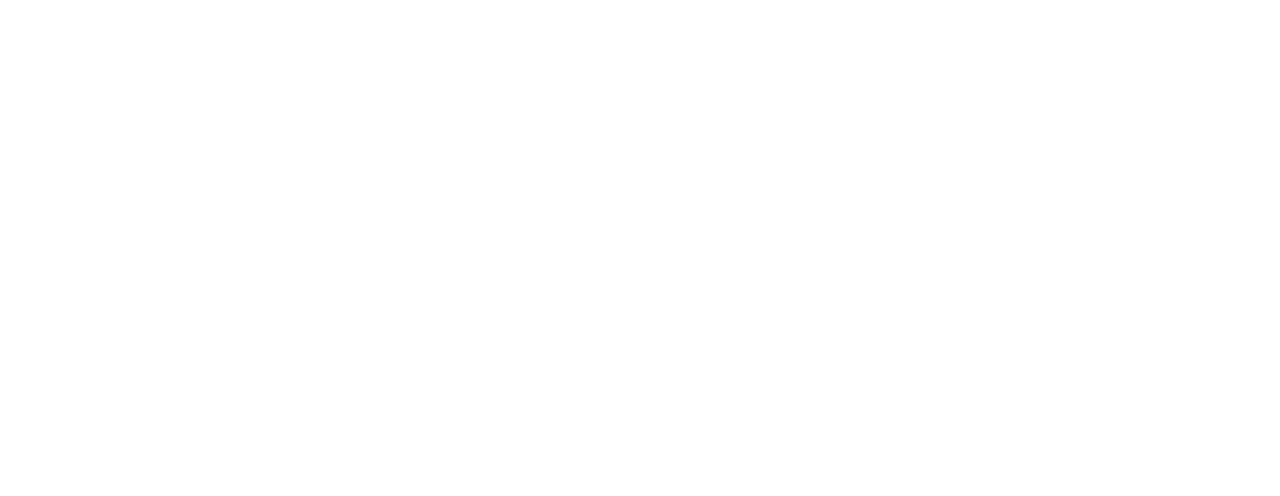
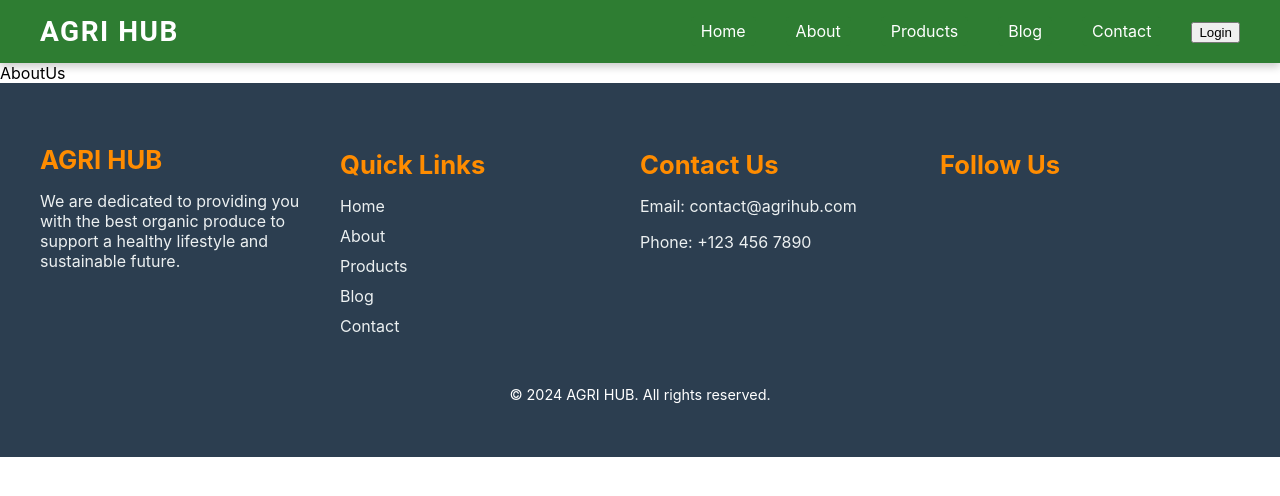
Before and after one commit to nadila2k/Agri_Connect_frontend, a React (Create React App) app: page /about in a window 1280 px wide. Before the commit this address had no page. Shown: the top 496 px of the page. Built offline with nearby package versions, Linux system fonts and the light colour scheme; the HTML template or start-up script is replaced by a standard one.

Commit message:
header navigation done

```diff
--- a/src/App.js
+++ b/src/App.js
@@ -1,13 +1,25 @@
 import { BrowserRouter as Router, Routes, Route } from "react-router-dom";
 import Layout from "./components/Layout";
 import Home from "./pages/Home";
+import AboutUs from "./pages/AboutUs";
+import Blog from "./pages/Blog";
+import Contact from "./pages/Contact";
+import Products from "./pages/Products";
 
 function App() {
   return (
     <Router>
       <Routes>
         <Route element={<Layout />}>
-          <Route path="/" element={<Home />} />
+
+          <Route index path="/" element={<Home />} />
+          <Route path="/about" element={<AboutUs />} />
+          <Route path="/blog" element={<Blog />} />
+          <Route path="/contact" element={<Contact />} />
+          <Route path="/products" element={<Products />} />
+
+          {/* Authenticate Routes */}
+
         </Route>
       </Routes>
     </Router>
--- a/src/components/Layout/Header/Header.jsx
+++ b/src/components/Layout/Header/Header.jsx
@@ -1,3 +1,4 @@
+import { NavLink } from "react-router-dom";
 import classes from "./Header.module.css";
 
 const  Header = () => {
@@ -9,19 +10,19 @@
       <nav>
         <ul>
           <li>
-            <button>Home</button>
+            <NavLink to="/" className={classes.link}>Home</NavLink>
           </li>
           <li>
-            <button>About</button>
+            <NavLink to="/about" className={classes.link}>About</NavLink>
           </li>
           <li>
-            <button>Products</button>
+          <NavLink to="/products" className={classes.link}>Products</NavLink>
           </li>
           <li>
-            <button>Blog</button>
+          <NavLink to="/blog" className={classes.link}>Blog</NavLink>
           </li>
           <li>
-            <button>Contact</button>
+          <NavLink to="/contact" className={classes.link}>Contact</NavLink>
           </li>
           <li>
             <button>Login</button>
--- a/src/components/Layout/Header/Header.module.css
+++ b/src/components/Layout/Header/Header.module.css
@@ -33,7 +33,7 @@
   transition: color 0.3s ease-in-out;
 }
 
-.header nav ul li button {
+.header nav ul li .link {
   background-color: #2e7d32; /* Same background color as header */
   border: none;
   color: white;
@@ -42,9 +42,11 @@
   padding: 5px 10px;
   border-radius: 5px;
   transition: color 0.3s ease-in-out, background-color 0.3s ease-in-out;
+  text-decoration: none;
 }
 
-.header nav ul li button:hover {
+.header nav ul li >:hover {
+  text-decoration: none;
   color: #ffeb3b;
   background-color: rgba(255, 235, 59, 0.1);
 }
--- /dev/null
+++ b/src/pages/AboutUs/index.jsx
@@ -0,0 +1,9 @@
+import React from 'react'
+
+const AboutUs = () => {
+  return (
+    <div>AboutUs</div>
+  )
+}
+
+export default AboutUs
--- /dev/null
+++ b/src/pages/Blog/index.jsx
@@ -0,0 +1,9 @@
+import React from 'react'
+
+function Blog() {
+  return (
+    <div>Blog</div>
+  )
+}
+
+export default Blog
--- /dev/null
+++ b/src/pages/Contact/index.jsx
@@ -0,0 +1,9 @@
+import React from 'react'
+
+function Contact() {
+  return (
+    <div>Contact</div>
+  )
+}
+
+export default Contact
--- /dev/null
+++ b/src/pages/Products/index.jsx
@@ -0,0 +1,7 @@
+const Products = () => {
+  return (
+    <div>Products</div>
+  )
+}
+
+export default Products
```
